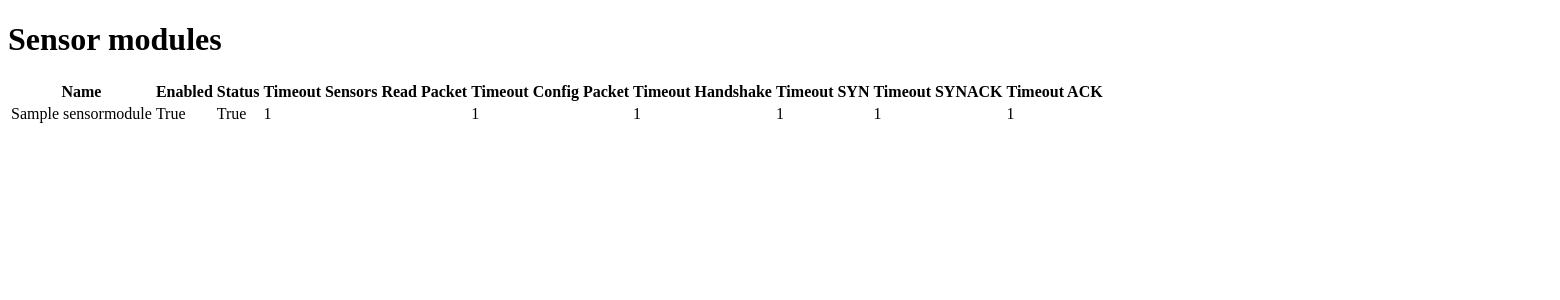
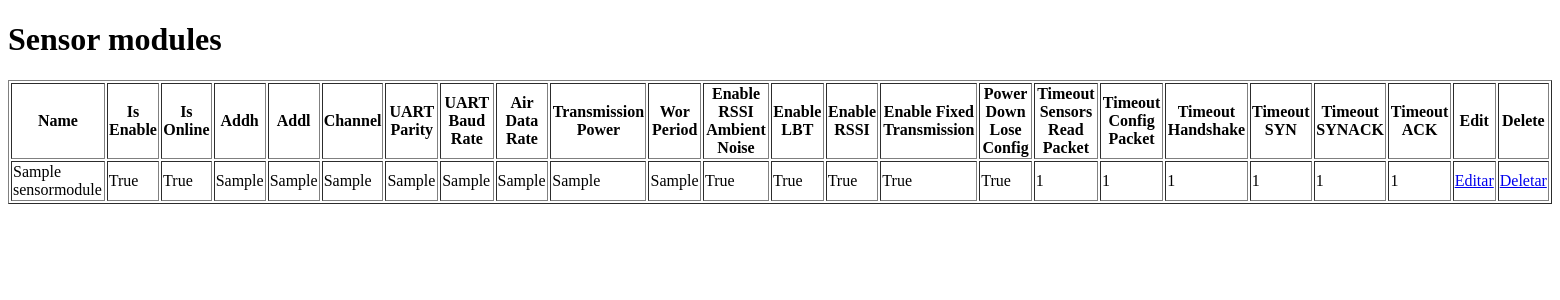
Before and after one commit to Eduardo-V-Argenton/Front_Monitor-Deslizamento-Arduino, a Django app: template configuration/templates/configuration/list.html in a window 1560 px wide. Shown: the part 102-402 px from the top of the page. Run offline with Django 4.2, Linux system fonts and the light colour scheme; the template is opened without the code that fills it: values that come from a table or form of the project are taken from there, others are empty; tables that the repository leaves empty hold one stand-in row (values such as "Sample post"); parts of the project's set-up code (start-up, migrations or seed data) failed here and were passed over.

Commit message:
Remoção hash + edit e delete sensor

```diff
--- a/configuration/models.py
+++ b/configuration/models.py
@@ -1,28 +1,9 @@
 from django.db import models
 from django import forms
 
-
 class Module(models.Model):
-    hash=models.BinaryField(blank=False, unique=True)
     is_enable=models.BooleanField(default=False, null=False)
     is_online=models.BooleanField(default=False, null=False)
-
-class ControlModule(Module):
-    read_command_period= models.IntegerField(default=3, blank=False, null=False)
-    check_sensors_period= models.IntegerField(default=30, blank=False, null=False)
-
-class SensorModule(Module):
-    name=models.CharField(max_length=255, blank=False, null=False, unique=True)
-    crypt_key=models.BinaryField(max_length=8, blank=False)
-    timeout_sensors_read_packet = models.IntegerField(default=60, blank=False, null=False)
-    timeout_config_packet = models.IntegerField(default=60, blank=False, null=False)
-    timeout_handshake = models.IntegerField(default=60, blank=False, null=False)
-    timeout_SYN = models.IntegerField(default=20, blank=False, null=False)
-    timeout_SYNACK = models.IntegerField(default=20, blank=False, null=False)
-    timeout_ACK = models.IntegerField(default=20, blank=False, null=False)
-
-class LoraConfig(models.Model):
-    module=models.ForeignKey(Module, related_name="module_lora", on_delete=models.CASCADE, blank=False, null=False)
     addh=models.CharField(max_length=2, default="FF", blank=False, null=False)
     addl=models.CharField(max_length=2, default="FF", blank=False, null=False)
     channel=models.CharField(max_length=2,default="64", blank=False, null=False)
@@ -36,12 +17,25 @@ class LoraConfig(models.Model):
     enable_rssi=models.BooleanField(default=True, blank=False, null=False)
     enable_fixed_transmission=models.BooleanField(default=True, blank=False, null=False)
     power_down_lose_config=models.BooleanField(default=False, blank=False, null=False)
+    timeout_sensors_read_packet = models.IntegerField(default=60, blank=False, null=False)
+    timeout_config_packet = models.IntegerField(default=60, blank=False, null=False)
+    timeout_handshake = models.IntegerField(default=60, blank=False, null=False)
+    timeout_SYN = models.IntegerField(default=20, blank=False, null=False)
+    timeout_SYNACK = models.IntegerField(default=20, blank=False, null=False)
+    timeout_ACK = models.IntegerField(default=20, blank=False, null=False)
 
+class ControlModule(Module):
+    read_command_period= models.IntegerField(default=3, blank=False, null=False)
+    check_sensors_period= models.IntegerField(default=30, blank=False, null=False)
 
-class LoraConfigForm(forms.ModelForm):
+class SensorModule(Module):
+    name=models.CharField(max_length=255, blank=False, null=False, unique=True)
+    crypt_key=models.BinaryField(max_length=8, blank=False)
+
+class ModuleForm(forms.ModelForm):
     class Meta:
-        model = LoraConfig
-        exclude='module',
+        model = Module
+        fields='__all__'
 
     UART_PARITY_CHOICES = [
         ('0', '8N1'),
@@ -97,7 +91,8 @@ class LoraConfigForm(forms.ModelForm):
 class SensorModuleForm(forms.ModelForm):
     class Meta:
         model = SensorModule
-        exclude='is_online', 'is_enable'
+        exclude='is_online', 'is_enable', 'crypt_key'
+
 
 class ControlModuleForm(forms.ModelForm):
     class Meta:
--- a/configuration/templates/configuration/index.html
+++ b/configuration/templates/configuration/index.html
@@ -3,6 +3,6 @@
 
 {% block content %}
 <h1>Configuration Index</h1>
-<a href="{% url 'modules_list' %}">Listar</a>
+<a href="{% url 'sensors_list' %}">Listar</a>
 <a href="{% url 'new_module' 'sensor' %}">New</a>
 {% endblock content %}
--- a/configuration/templates/configuration/list.html
+++ b/configuration/templates/configuration/list.html
@@ -3,34 +3,62 @@
 
 {% block content %}
 <h1>Sensor modules</h1>
-  <table>
-        <thead>
+    <table border="1">
         <tr>
             <th>Name</th>
-                <th>Enabled</th>
-                <th>Status</th>
+            <th>Is Enable</th>
+            <th>Is Online</th>
+            <th>Addh</th>
+            <th>Addl</th>
+            <th>Channel</th>
+            <th>UART Parity</th>
+            <th>UART Baud Rate</th>
+            <th>Air Data Rate</th>
+            <th>Transmission Power</th>
+            <th>Wor Period</th>
+            <th>Enable RSSI Ambient Noise</th>
+            <th>Enable LBT</th>
+            <th>Enable RSSI</th>
+            <th>Enable Fixed Transmission</th>
+            <th>Power Down Lose Config</th>
             <th>Timeout Sensors Read Packet</th>
             <th>Timeout Config Packet</th>
             <th>Timeout Handshake</th>
             <th>Timeout SYN</th>
             <th>Timeout SYNACK</th>
             <th>Timeout ACK</th>
+            <th>Edit</th>
+            <th>Delete</th>
         </tr>
-        </thead>
-        <tbody>
-            {% for sensor_module in sensor_modules %}
+        {% for module in modules %}
         <tr>
-                    <td>{{ sensor_module.name }}</td>
-                    <td>{{ sensor_module.is_enable }}</td>
-                    <td>{{ sensor_module.is_online }}</td>
-                    <td>{{ sensor_module.timeout_sensors_read_packet }}</td>
-                    <td>{{ sensor_module.timeout_config_packet }}</td>
-                    <td>{{ sensor_module.timeout_handshake }}</td>
-                    <td>{{ sensor_module.timeout_SYN }}</td>
-                    <td>{{ sensor_module.timeout_SYNACK }}</td>
-                    <td>{{ sensor_module.timeout_ACK }}</td>
+            <td>{{ module.name }}</td>
+            <td>{{ module.is_enable }}</td>
+            <td>{{ module.is_online }}</td>
+            <td>{{ module.addh }}</td>
+            <td>{{ module.addl }}</td>
+            <td>{{ module.channel }}</td>
+            <td>{{ module.uart_parity }}</td>
+            <td>{{ module.uart_baud_rate }}</td>
+            <td>{{ module.air_data_rate }}</td>
+            <td>{{ module.transmission_power }}</td>
+            <td>{{ module.wor_period }}</td>
+            <td>{{ module.enable_RSSI_ambient_noise }}</td>
+            <td>{{ module.enable_lbt }}</td>
+            <td>{{ module.enable_rssi }}</td>
+            <td>{{ module.enable_fixed_transmission }}</td>
+            <td>{{ module.power_down_lose_config }}</td>
+            <td>{{ module.timeout_sensors_read_packet }}</td>
+            <td>{{ module.timeout_config_packet }}</td>
+            <td>{{ module.timeout_handshake }}</td>
+            <td>{{ module.timeout_SYN }}</td>
+            <td>{{ module.timeout_SYNACK }}</td>
+            <td>{{ module.timeout_ACK }}</td>
+            <td><a href={% url 'edit_module' 'sensor' module.id %}>Editar</a></td>
+            <td><a href={% url 'delete_sensor' module.id %}>Deletar</a></td>
         </tr>
         {% endfor %}
-        </tbody>
     </table>
+</body>
+</html>
 {% endblock content %}
--- a/configuration/urls.py
+++ b/configuration/urls.py
@@ -3,10 +3,8 @@ from . import views
 
 urlpatterns = [
     path('', views.index, name='modules'),
-    path('modules_list/', views.modules_list, name='modules_list'),
-    path('<int:module_id>/', views.card, name='module_card'),
-    path('<int:module_id>/lora/', views.lora_config, name='lora_config'),
+    path('sensors_list/', views.sensor_modules_list, name='sensors_list'),
     path('new/<str:module_type>/', views.new_module, name='new_module'),
-    #path('<int:module_id>/delete/', views.delete_module, name='delete_module'),
-    #path('<int:module_id>/edit/', views.edit_module, name='edit_module'),
+    path('delete/<int:module_id>/', views.delete_sensor_module, name='delete_sensor'),
+    path('edit/<str:module_type>/<int:module_id>/', views.edit_module, name='edit_module'),
 ]
```
Also changed, not shown: configuration/extras/security_functions.py (deleted, +0 -8 lines), configuration/templates/configuration/card.html (deleted, +0 -22 lines), configuration/templates/configuration/lora_config.html (deleted, +0 -11 lines), configuration/views.py (+30 -29 lines), configuration/migrations/0001_initial.py. Lines whose indentation alone changed are shown as unchanged.
